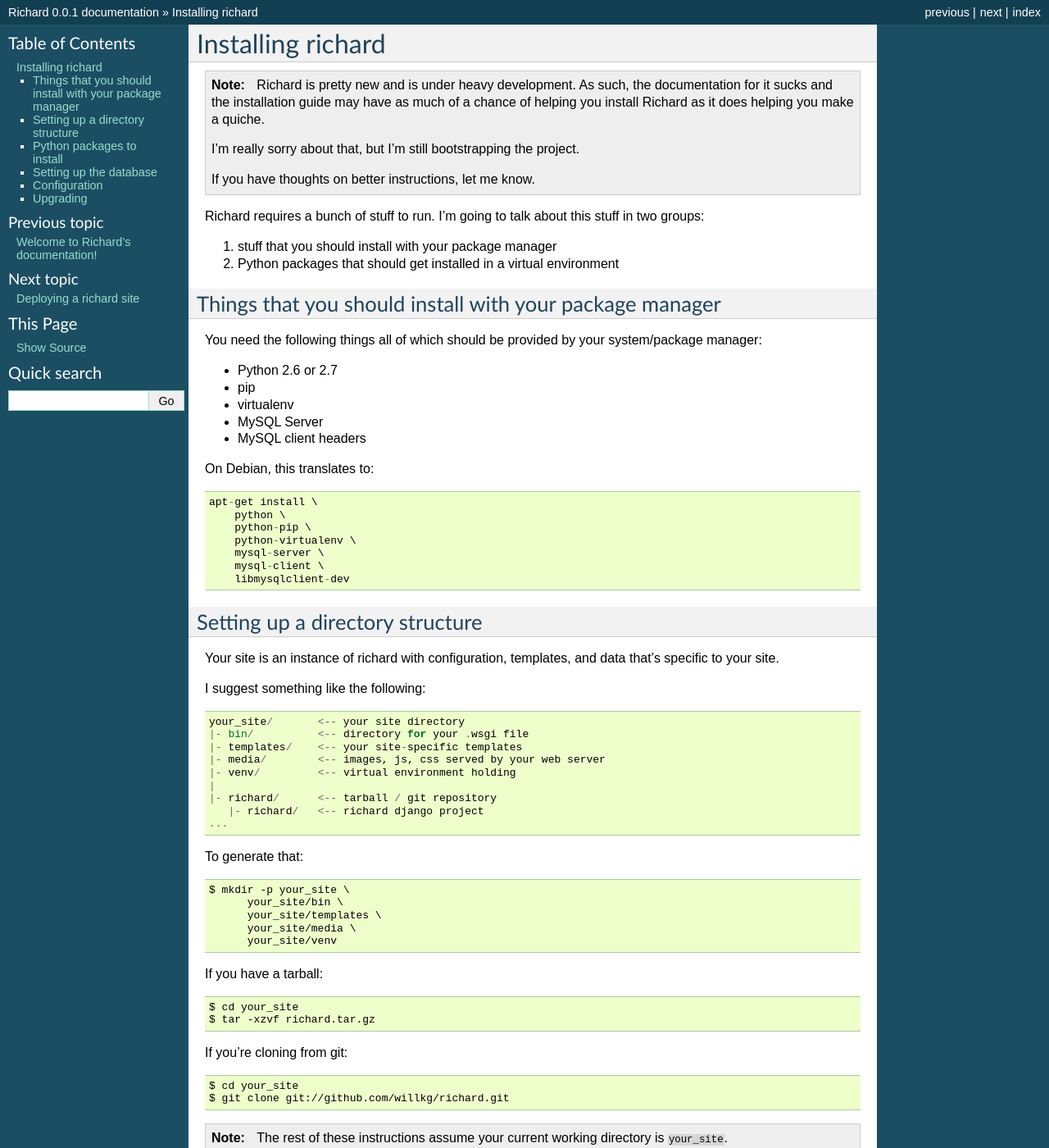
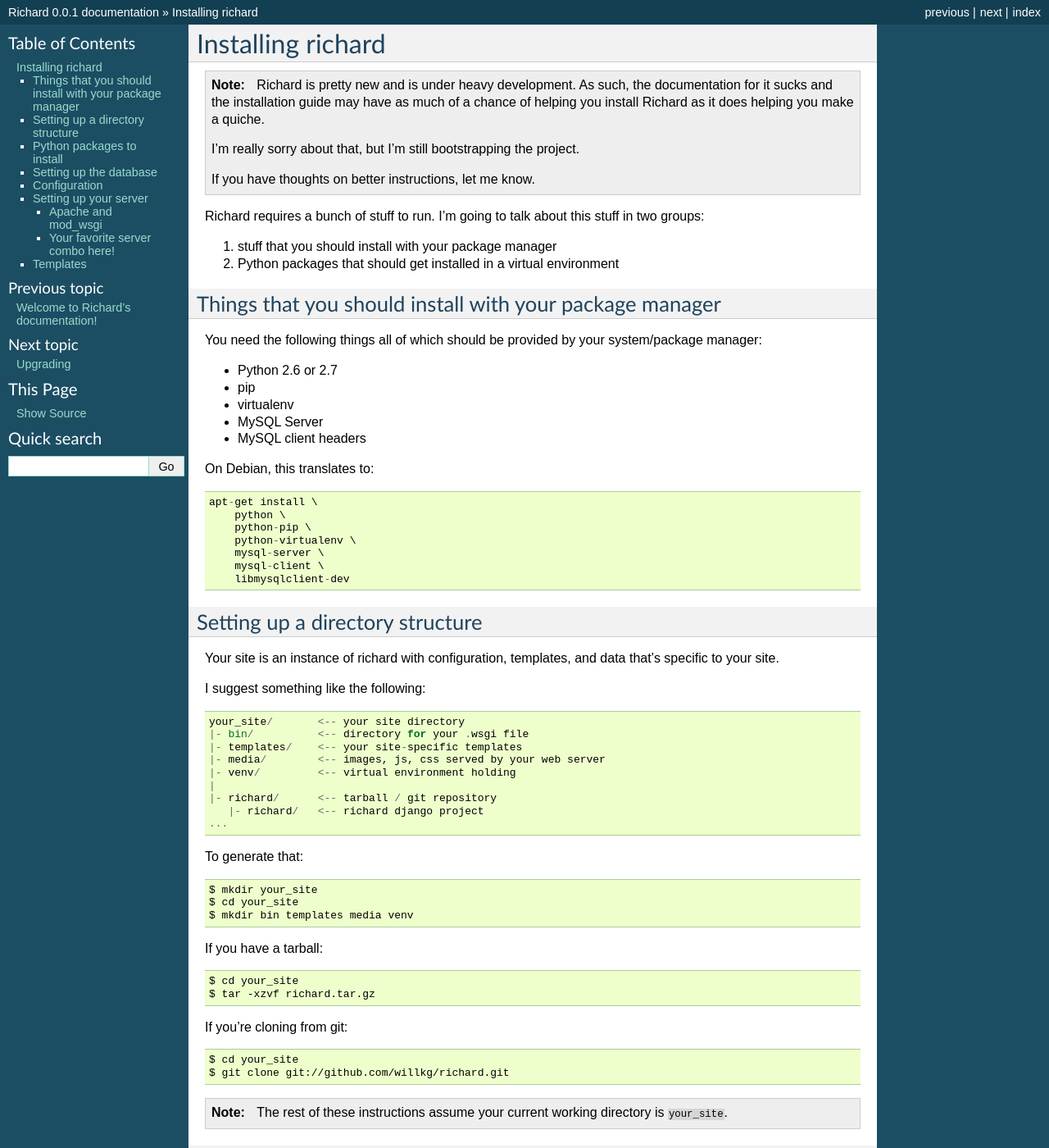
Before and after one commit to pyvideo/richard, a Sphinx documentation site: the page built from docs/install.rst, in a window 1280 px wide and 1400 px high. Shown: the whole window at 82% size. Built offline with Sphinx 7.4.7, drawn with Linux system fonts in a browser that asks for light colours; some of the changed text lies outside the part shown.

Commit message:
Docs fixes
* this moves "deploy" to "install" because it's all part of one big
  chapter.
* creates a performance chapter for tuning.
* moves upgrade stuff to a separate chapter.

```diff
--- a/docs/index.rst
+++ b/docs/index.rst
@@ -15,7 +15,8 @@
    :maxdepth: 2
 
    install
-   deploy
+   upgrade
+   performance
    administration
 
 
--- a/docs/install.rst
+++ b/docs/install.rst
@@ -66,11 +66,9 @@
 
 To generate that::
 
-    $ mkdir -p your_site \
-          your_site/bin \
-          your_site/templates \
-          your_site/media \
-          your_site/venv
+    $ mkdir your_site
+    $ cd your_site
+    $ mkdir bin templates media venv
 
 If you have a tarball::
 
@@ -159,9 +157,22 @@
 .. todo:: template for production deployments
 
 
-Upgrading
+Setting up your server
+======================
+
+Apache and mod_wsgi
+-------------------
+
+http://code.google.com/p/modwsgi/wiki/IntegrationWithDjango
+
+A sample ``.wsgi`` file is in ``richard/`` in the repository.
+
+
+Your favorite server combo here!
+--------------------------------
+
+
+Templates
 =========
 
-This is a stub.
-
-.. todo:: write upgrade documentation
+.. todo:: write up instructions for templates
--- /dev/null
+++ b/docs/upgrade.rst
@@ -0,0 +1,5 @@
+===========
+ Upgrading
+===========
+
+.. todo:: write upgrade instructions here
```
Also changed, not shown: other parts of docs/install.rst (+1 -1 lines), docs/deploy.rst (deleted, +0 -52 lines), docs/performance.rst (added, +16 -0 lines).
